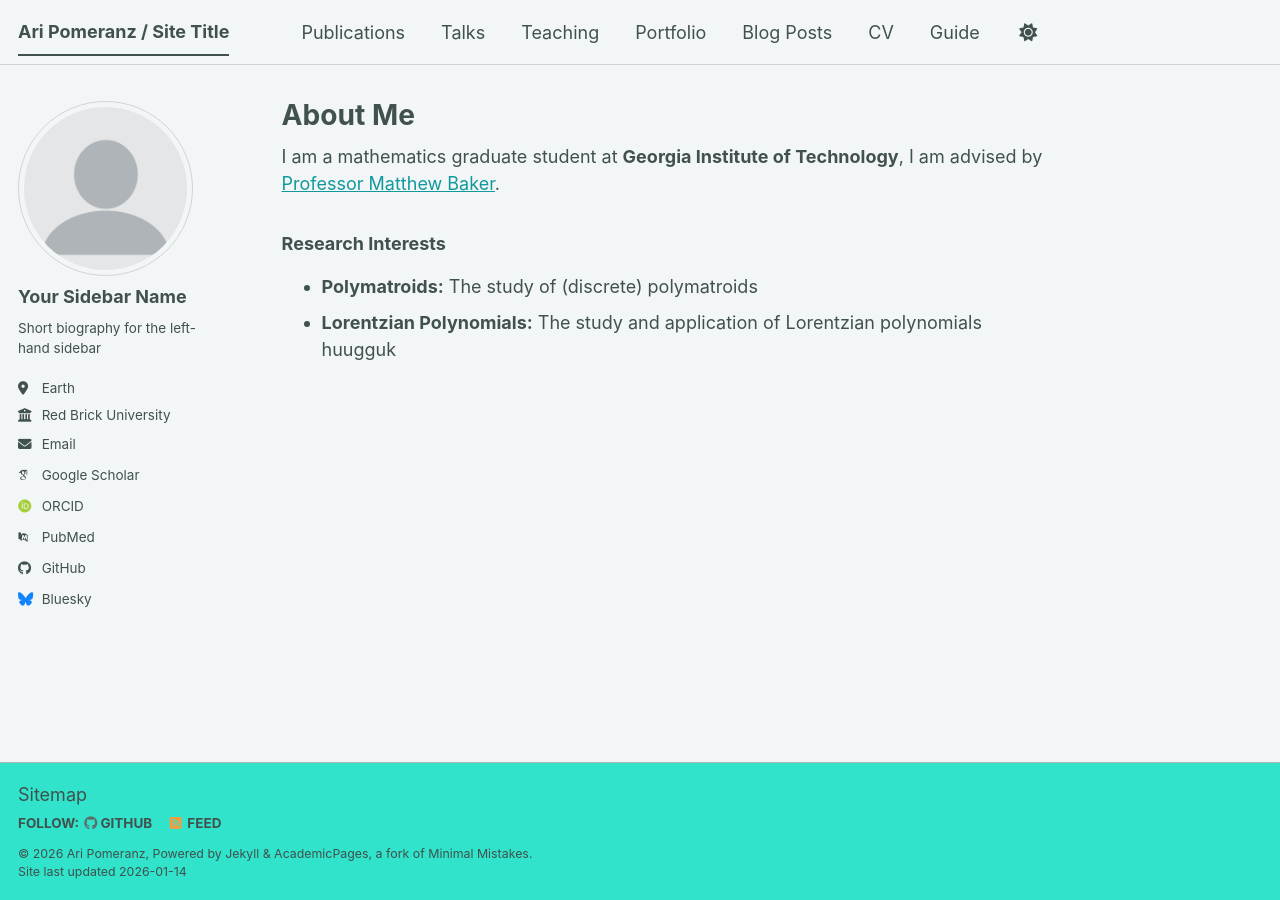
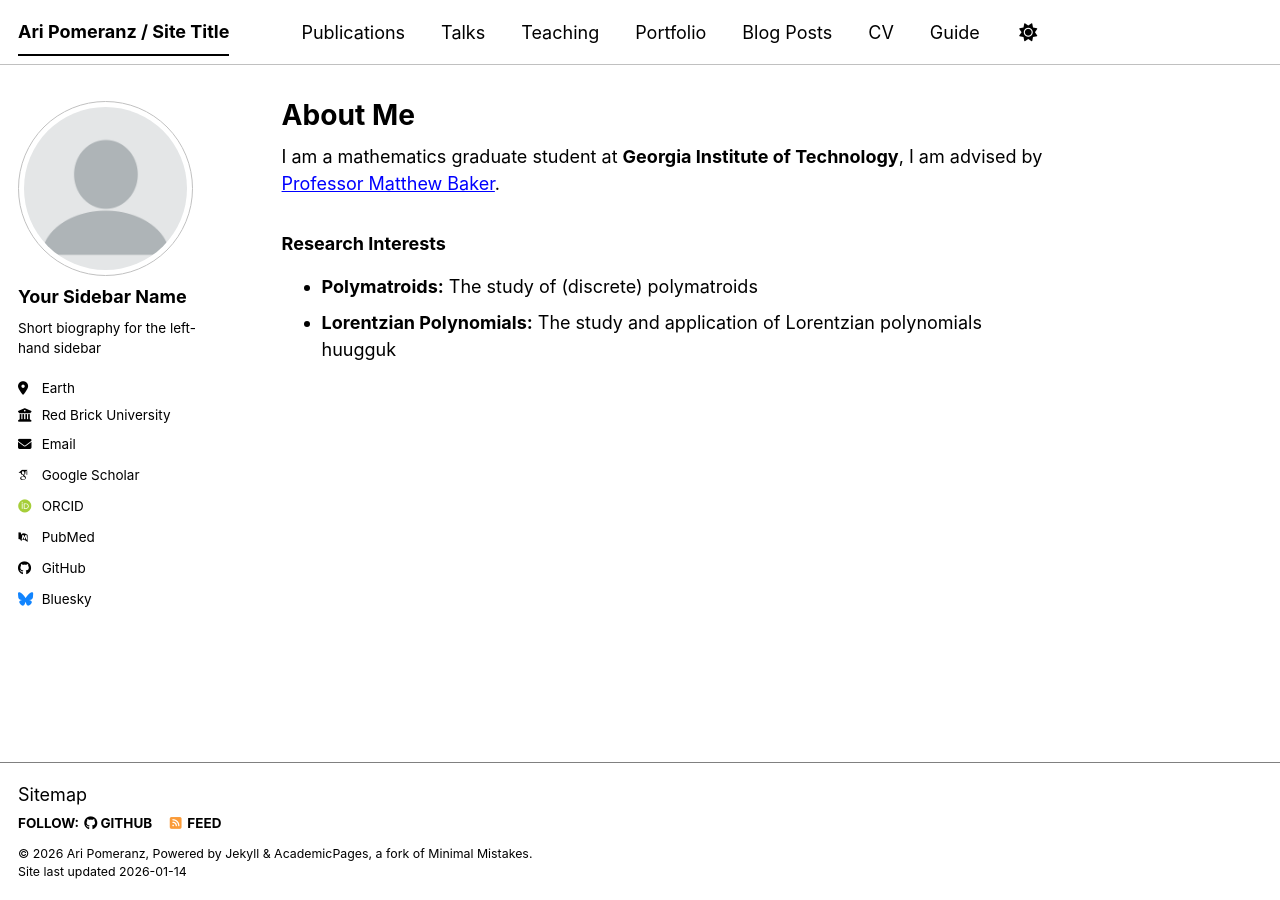
Before and after one commit to aripomeranz/aripomeranz, a Jekyll site: the page built from _pages/about.md, in a window 1280 px wide. Built offline with Jekyll 4.4.1, drawn with Linux system fonts in a browser that asks for light colours; some web fonts are replaced; a script bundle is joined from its source files by our own code; library files that are not in the unit come from our copies.

Commit message:
Update _config.yml

```diff
--- a/_config.yml
+++ b/_config.yml
@@ -8,8 +8,8 @@
 
 # Basic Site Settings
 locale                   : "en-US"
-site_theme               : "mint" # The available themes options are "default", "air", "sunrise", "mint", "dirt" and "contrast"
-minimal_mistakes_skin    : "mint"
+site_theme               : "contrast" # The available themes options are "default", "air", "sunrise", "mint", "dirt" and "contrast"
+minimal_mistakes_skin    : "contrast"
 title                    : "Ari Pomeranz / Site Title"
 title_separator          : "-"
 name                     : &name "Ari Pomeranz"
```
